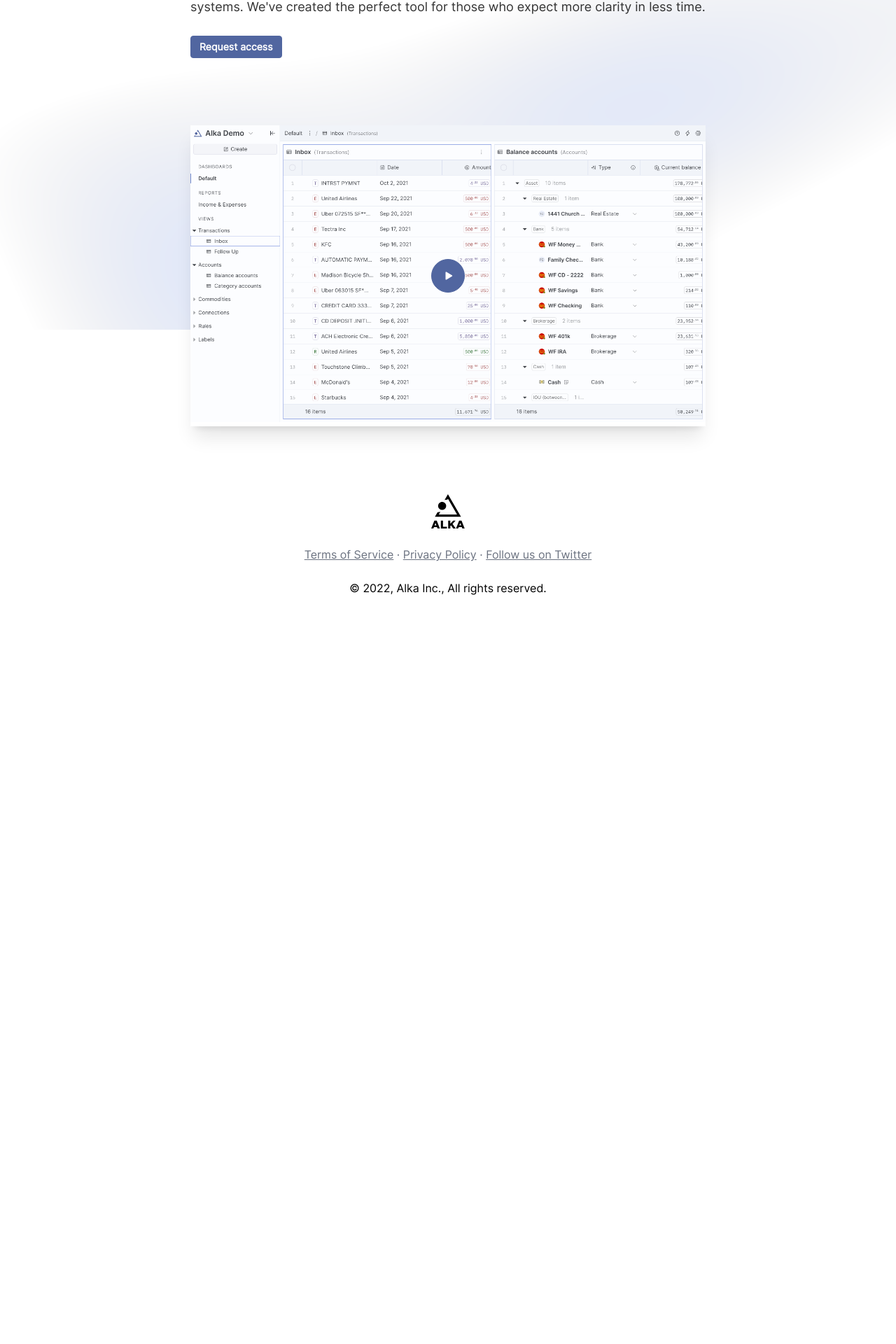
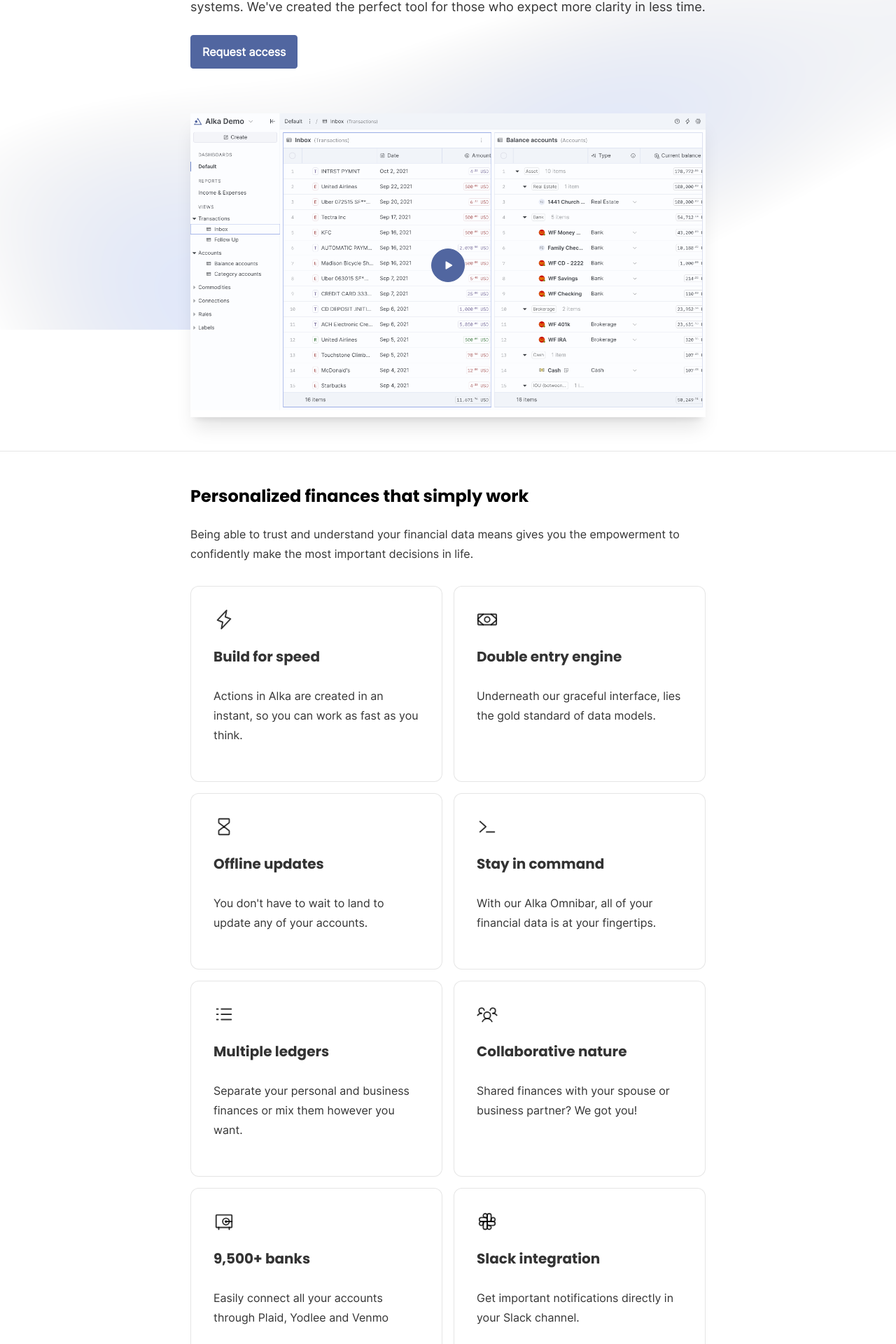
Before and after one commit to alkafinance/alka-website, a Next.js app: page / in a window 1280 px wide. Shown: the part 329-2249 px from the top of the page at 70% size. Before the commit the page ends 1229 px from the top, so only its background shows below. Built offline with nearby package versions, Linux system fonts and the light colour scheme.

Commit message:
Add more content

```diff
--- a/components/Gradient.tsx
+++ b/components/Gradient.tsx
@@ -34,7 +34,7 @@
   })
   return (
     <mesh ref={mesh}>
-      <planeBufferGeometry args={[viewport.width, viewport.height]} />
+      <planeGeometry args={[viewport.width, viewport.height]} />
       <shaderMaterial
         fragmentShader={fragmentShader}
         vertexShader={vertexShader}
--- a/components/Hero.tsx
+++ b/components/Hero.tsx
@@ -1,3 +1,4 @@
+import {Gradient} from './Gradient'
 import React from 'react'
 
 export interface HeroProps {
@@ -6,7 +7,8 @@
 
 export function Hero({children}: HeroProps) {
   return (
-    <article className="prose mx-auto w-full max-w-3xl py-12 px-4 prose-headings:font-display prose-headings:font-bold lg:prose-lg">
+    <article className="prose relative mx-auto w-full max-w-3xl py-12 px-4 prose-headings:font-display prose-headings:font-bold lg:prose-lg">
+      <Gradient />
       {children}
     </article>
   )
--- a/components/Layout.tsx
+++ b/components/Layout.tsx
@@ -1,7 +1,7 @@
-import {Gradient} from './Gradient'
 import {Logo} from './Logo'
 import Link from 'next/link'
 import React from 'react'
+import {twMerge} from 'tailwind-merge'
 
 export interface LayoutProps {
   children: React.ReactNode
@@ -10,9 +10,28 @@
 export default function Layout({children}: LayoutProps) {
   return (
     <>
-      <Gradient />
+      <Header />
+      <main>{children}</main>
+      <Footer />
+    </>
+  )
+}
 
-      <header>
+function Header() {
+  const [scrollY, setScrollY] = React.useState(0)
+  React.useEffect(() => {
+    function handleScroll() {
+      setScrollY(window.scrollY)
+    }
+    window?.addEventListener('scroll', handleScroll)
+    return () => window?.removeEventListener('scroll', handleScroll)
+  }, [])
+  return (
+    <header
+      className={twMerge(
+        'sticky z-[10] top-0',
+        scrollY > 0 && 'bg-white border-b border-b-black/10',
+      )}>
       <div className="mx-auto flex w-full max-w-3xl items-center justify-between p-4">
         <Link href="/">
           <a className="btn btn-ghost h-auto p-0 hover:bg-transparent">
@@ -39,10 +58,12 @@
         </nav>
       </div>
     </header>
+  )
+}
 
-      <main>{children}</main>
-
-      <footer>
+function Footer() {
+  return (
+    <footer className="bg-white">
       <div className="mx-auto flex w-full max-w-3xl flex-col items-center space-y-6 px-4 py-12">
         <Link href="/">
           <a className="btn btn-ghost h-auto p-0 hover:bg-transparent">
@@ -81,6 +102,5 @@
         <p>© {new Date().getFullYear()}, Alka Inc., All rights reserved.</p>
       </div>
     </footer>
-    </>
   )
 }
--- a/package.json
+++ b/package.json
@@ -69,6 +69,7 @@
     "react": "18.2.0",
     "react-dom": "18.2.0",
     "react-error-boundary": "3.1.4",
+    "tailwind-merge": "1.6.0",
     "three": "0.144.0"
   },
   "devDependencies": {
--- a/pages/index.tsx
+++ b/pages/index.tsx
@@ -3,7 +3,19 @@
 import Layout from 'components/Layout'
 import {motion} from 'framer-motion'
 import Image from 'next/future/image'
-import {Play, X} from 'phosphor-react'
+import {
+  Hourglass,
+  Lightning,
+  ListDashes,
+  Money,
+  Play,
+  SlackLogo,
+  Terminal,
+  UsersThree,
+  Vault,
+  X,
+} from 'phosphor-react'
+import React from 'react'
 import screenshotPng from 'static/screenshot.png'
 
 export default function Index() {
@@ -21,17 +33,17 @@
           expect more clarity in less time.
         </p>
 
-        <button
-          type="button"
-          className="btn btn-primary btn-sm"
-          onClick={() => window.open('mailto:hello@alka.app')}>
-          Request access
-        </button>
-      </Hero>
+        <p>
+          <button
+            type="button"
+            className="btn btn-primary text-base"
+            onClick={() => window.open('mailto:hello@alka.app')}>
+            Request access
+          </button>
+        </p>
 
-      <div className="mx-auto w-full max-w-3xl px-4 py-12">
         <Dialog.Root>
-          <div className="relative shadow-xl">
+          <div className="relative mt-16 shadow-xl">
             <Image src={screenshotPng} alt="Screenshot from the Alka web app" />
 
             <div className="absolute top-1/2 left-1/2 -translate-x-1/2 -translate-y-1/2">
@@ -89,7 +101,94 @@
             </Dialog.Content>
           </Dialog.Portal>
         </Dialog.Root>
+      </Hero>
+
+      <div className="border-t border-t-black/10 bg-white">
+        <div className="prose mx-auto w-full max-w-3xl px-4 py-12">
+          <h2 className="font-display font-bold">
+            Personalized finances that simply work
+          </h2>
+
+          <p>
+            Being able to trust and understand your financial data means gives
+            you the empowerment to confidently make the most important decisions
+            in life.
+          </p>
+
+          <div className="mt-8 grid grid-cols-1 gap-4 md:grid-cols-2">
+            <FeatureCard title="Build for speed" icon={<Lightning />}>
+              <p>
+                Actions in Alka are created in an instant, so you can work as
+                fast as you think.
+              </p>
+            </FeatureCard>
+
+            <FeatureCard title="Double entry engine" icon={<Money />}>
+              <p>
+                Underneath our graceful interface, lies the gold standard of
+                data models.
+              </p>
+            </FeatureCard>
+
+            <FeatureCard title="Offline updates" icon={<Hourglass />}>
+              <p>
+                You don't have to wait to land to update any of your accounts.
+              </p>
+            </FeatureCard>
+
+            <FeatureCard title="Stay in command" icon={<Terminal />}>
+              <p>
+                With our Alka Omnibar, all of your financial data is at your
+                fingertips.
+              </p>
+            </FeatureCard>
+
+            <FeatureCard title="Multiple ledgers" icon={<ListDashes />}>
+              <p>
+                Separate your personal and business finances or mix them however
+                you want.
+              </p>
+            </FeatureCard>
+
+            <FeatureCard title="Collaborative nature" icon={<UsersThree />}>
+              <p>
+                Shared finances with your spouse or business partner? We got
+                you!
+              </p>
+            </FeatureCard>
+
+            <FeatureCard title="9,500+ banks" icon={<Vault />}>
+              <p>
+                Easily connect all your accounts through Plaid, Yodlee and Venmo
+              </p>
+            </FeatureCard>
+
+            <FeatureCard title="Slack integration" icon={<SlackLogo />}>
+              <p>Get important notifications directly in your Slack channel.</p>
+            </FeatureCard>
+          </div>
+        </div>
       </div>
     </Layout>
   )
 }
+
+function FeatureCard({
+  title,
+  icon,
+  children,
+}: {
+  title: string
+  icon: React.ReactNode
+  children: React.ReactNode
+}) {
+  return (
+    <div className="card rounded-xl border border-black/10 bg-white">
+      <div className="card-body">
+        <span className="mb-4 text-3xl">{icon}</span>
+        <span className="card-title font-display font-bold">{title}</span>
+        {children}
+      </div>
+    </div>
+  )
+}
```
Also changed, not shown: 1 other file (tests, documents, lock files or other folders). Lines whose indentation alone changed are shown as unchanged.
